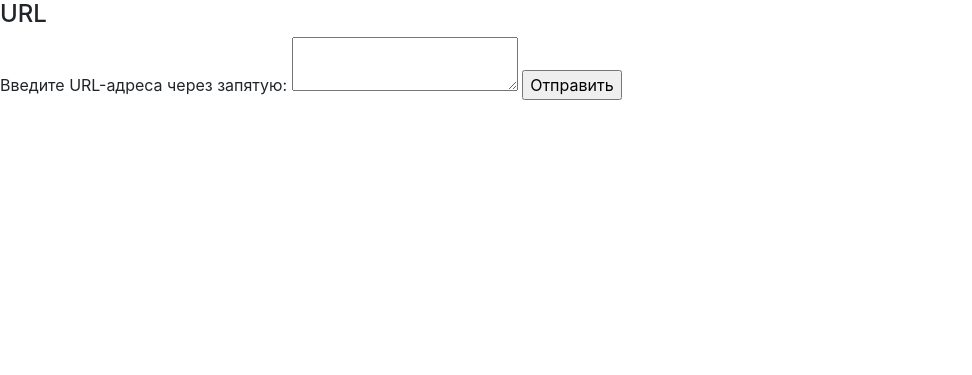
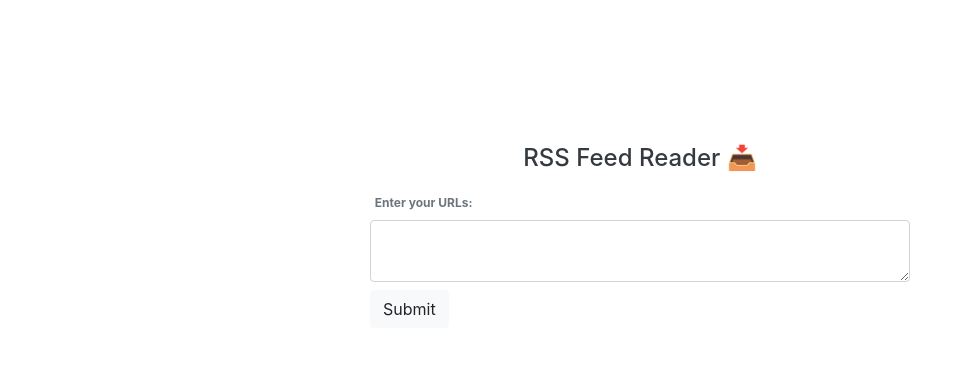
Before and after one commit to KhirovSasha/Rss_Feed_Reader_Website, a PHP site: page / in a window 1280 px wide. Shown: the top 375 px of the page, without its empty margins (0-972 px from the left). Run offline with PHP 8.4, Linux system fonts and the light colour scheme.

Commit message:
aded styles

```diff
--- a/index.php
+++ b/index.php
@@ -35,31 +35,44 @@ if (isset($_POST["submit"])) {
     <link rel="stylesheet" href="https://cdn.jsdelivr.net/npm/bootstrap@4.3.1/dist/css/bootstrap.min.css" integrity="sha384-ggOyR0iXCbMQv3Xipma34MD+dH/1fQ784/j6cY/iJTQUOhcWr7x9JvoRxT2MZw1T" crossorigin="anonymous">
 </head>
 
-<body>
-    <h4>URL</h4>
+<body class="text-muted">
+    <div class="container pt-5">
+        <div class="row pt-5">
+            <div class="col-6 mx-auto pt-5">
+                <h4 class="text-center text-dark pb-2">RSS Feed Reader 📥</h4>
                 <form method="post">
-        <label for="urls">Введите URL-адреса через запятую:</label>
-        <textarea id="urls" name="urls"></textarea>
-        <input type="submit" name="submit" value="Отправить">
+                    <label class="badge " for="urls">Enter your URLs:</label>
+                    <textarea class="form-control" id="urls" name="urls"></textarea>
+                    <input class="btn btn-light mt-2" type="submit" name="submit" value="Submit">
                 </form>
+            </div>
+        </div>
+
+
 
         <?php if (in_array(false, $rss, true) && (count($rss) > 0)) : ?>
             <p><?php echo "rss not available" ?></p>
         <?php elseif (!in_array(false, $rss, true)) : ?>
 
-        <div class="">
+            <div class="row mt-5">
                 <?php foreach ($rss as $item) : ?>
-                <h4><?= $item->channel->title ?></h4>
+                    <h4 class="col-9 mb-5 pt-4"><?= $item->channel->title ?></h4>
+
                     <?php foreach ($item->channel->item as $date) : ?>
-                    <div>
-                        <p><a href="<?= $date->link ?>"><?= $date->title ?></a></p>
-                        <p><?= substr($date->description, 0, 150) . "..." ?></p>
-                        <img src="<?= $date->image->url ?>" alt="<?= $date->image->title ?>">
+                        <div class="card col-sm-4" style="width: 18rem;">
+                            <img class="card-img-top" src="<?= $date->image->url ?>" alt="Photo for post">
+                            <div class="card-body">
+                                <h5 class="card-title"><?= $date->title ?></h5>
+                                <p class="card-text"><?= substr($date->description, 0, 150) . "..." ?></p>
+                                <a href="<?= $date->link ?>" class="btn btn-primary">Go to post</a>
+                            </div>
                         </div>
                     <?php endforeach ?>
                 <?php endforeach ?>
             </div>
         <?php endif; ?>
+    </div>
+
 
     <script src="https://code.jquery.com/jquery-3.3.1.slim.min.js" integrity="sha384-q8i/X+965DzO0rT7abK41JStQIAqVgRVzpbzo5smXKp4YfRvH+8abtTE1Pi6jizo" crossorigin="anonymous"></script>
     <script src="https://cdn.jsdelivr.net/npm/popper.js@1.14.7/dist/umd/popper.min.js" integrity="sha384-UO2eT0CpHqdSJQ6hJty5KVphtPhzWj9WO1clHTMGa3JDZwrnQq4sF86dIHNDz0W1" crossorigin="anonymous"></script>
```
Lines whose indentation alone changed are shown as unchanged.
